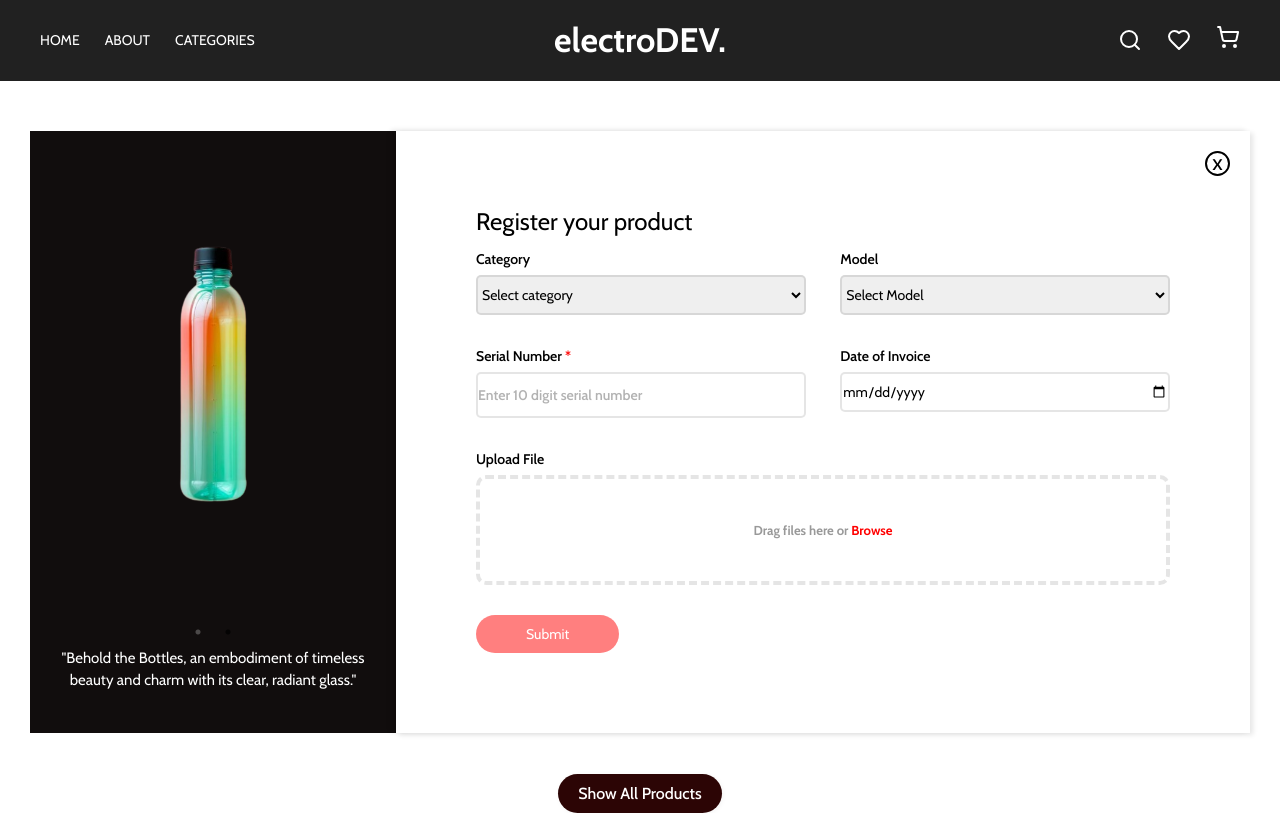
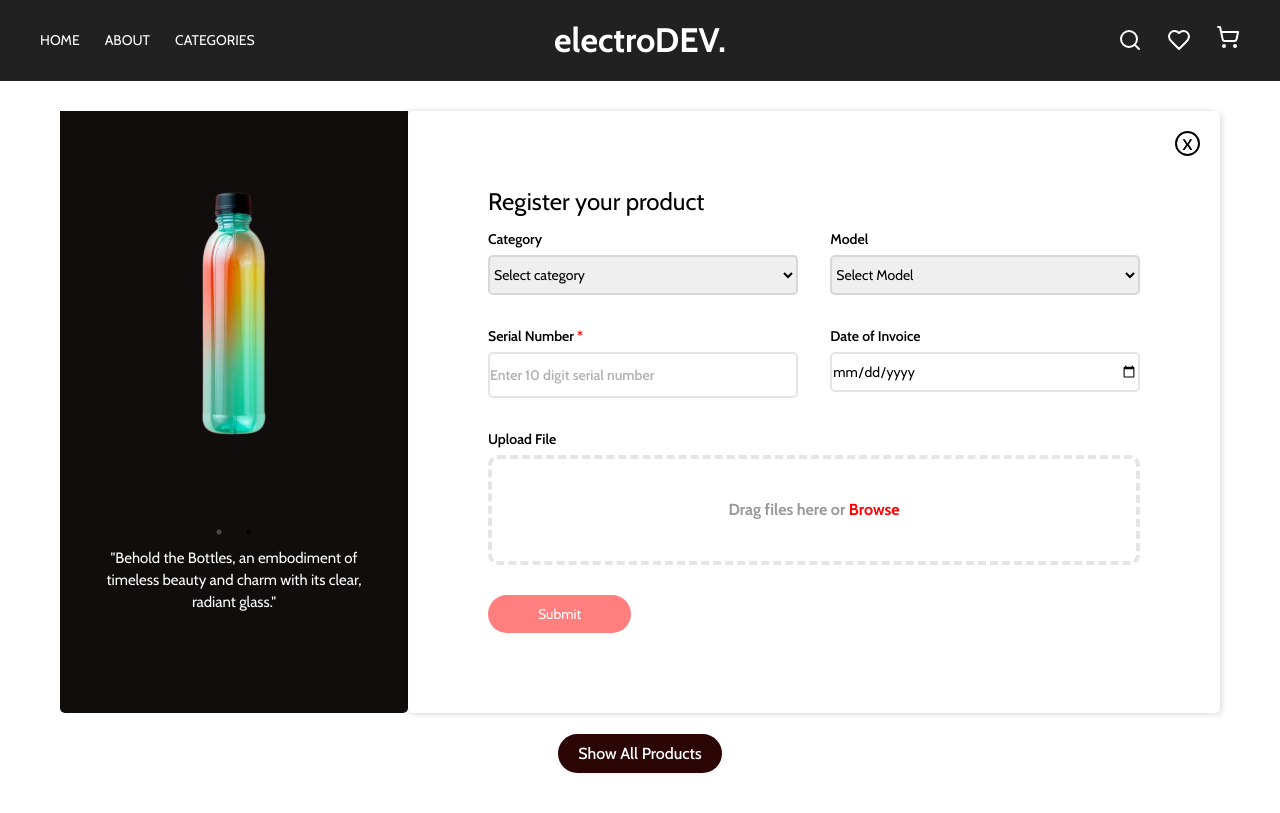
Before and after one commit to Neeraj-2525/Assignment-Neeraj, a React (Vite) app: page / in a window 1280 px wide. Built offline with nearby package versions, Linux system fonts and the light colour scheme.

Commit message:
added some responsiveness

```diff
--- a/src/components/RegForm/RegForm.css
+++ b/src/components/RegForm/RegForm.css
@@ -2,12 +2,13 @@
     max-width: calc(100% - 20px);
     margin: 0 auto;
     overflow: hidden;
-    padding: 50px 20px;
+    padding: 30px 20px;
 }
 
 .form-left {
     background-color: #110d0d;
     margin-bottom: 50px;
+    border-radius: 5px;
 }
 
 .form-right {
@@ -16,6 +17,7 @@
     padding: 30px 30px;
     box-shadow: 3px 2px 5px rgba(0, 0, 0, 0.1), -5px -1px 5px rgba(0, 0, 0, 0.1);
     position: relative;
+    border-radius: 5px;
 }
 
 
@@ -109,7 +111,6 @@ option{
     align-items: center;
     justify-content: center;
     text-align: center;
-    font-family: "Quicksand", sans-serif;
     font-weight: 500;
     font-size: 20px;
     cursor: pointer;
@@ -159,6 +160,7 @@ input[name="serialNum"]{
 
 @media only screen and (min-width: 768px) {
     .regFormWrapper {
+        max-width: 1200px;
         display: flex;
         flex-direction: row;
     }
@@ -199,4 +201,9 @@ input[name="serialNum"]{
         height: 110px;
     }
 
+    .uploadingBoxText {
+        font-size: 16px;
+        color: rgba(0, 0, 0, 0.4);
+    }
+
 }
--- a/src/components/SlideShow/style.css
+++ b/src/components/SlideShow/style.css
@@ -29,6 +29,6 @@
     }
 
     .carousel-slide {
-       height: 60vh;
+       min-height: 50vh;
    }
 }
--- a/src/index.css
+++ b/src/index.css
@@ -26,6 +26,7 @@ body {
     box-shadow: 1px 1px 5px rgba(0,0,0,0.05);
     border-radius: 50px;
     color: #fff;
+    user-select: none;
     cursor: pointer;
 }
 
```
Also changed, not shown: src/App.jsx (line endings or trailing spaces), 2 other files (tests, documents, lock files or other folders).
